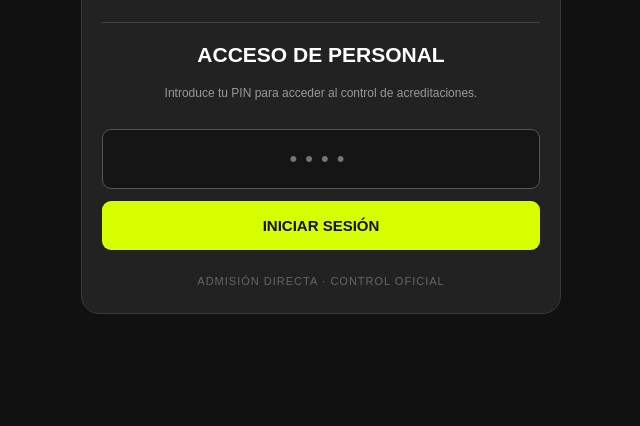
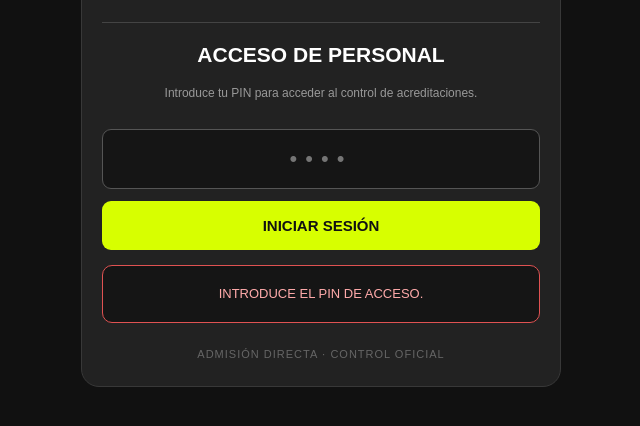
Before and after one commit to admisiondirectacontacto/ad-control, a plain HTML site: page index.html in a window 1280 px wide. Both pictures are taken after a click on the button "INICIAR SESIÓN". Shown: the part 126-552 px from the top of the page, without its empty margins (319-959 px from the left). Drawn offline with Linux system fonts and the light colour scheme.

Commit message:
Update index.html

```diff
--- a/index.html
+++ b/index.html
@@ -1,4 +1,3 @@
-
 <!DOCTYPE html>
 <html lang="es">
 <head>
@@ -169,6 +168,8 @@
     <button id="botonLogin" onclick="iniciarSesion()">
       INICIAR SESIÓN
     </button>
+
+    <div id="estadoLogin" class="resultado oculto" role="status" aria-live="polite"></div>
   </section>
 
   <section id="pantallaControl" class="oculto">
@@ -223,6 +224,14 @@
   const botonContinuar = document.getElementById("botonContinuar");
   const estado = document.getElementById("estado");
   const resultado = document.getElementById("resultado");
+  const estadoLogin = document.getElementById("estadoLogin");
+
+  function mostrarEstadoLogin(mensaje, tipo = "error") {
+    estadoLogin.textContent = mensaje;
+    estadoLogin.classList.remove("oculto");
+    estadoLogin.style.borderColor = tipo === "correcto" ? "#55d878" : "#e05252";
+    estadoLogin.style.color = tipo === "correcto" ? "#aaffb7" : "#ffaaaa";
+  }
 
   function mostrarEstado(mensaje, tipo = "normal") {
     estado.textContent = mensaje;
@@ -268,10 +277,11 @@
     const pin = pinInput.value.trim();
 
     if (!pin) {
-      mostrarEstado("INTRODUCE EL PIN DE ACCESO.", "aviso");
+      mostrarEstadoLogin("INTRODUCE EL PIN DE ACCESO.");
       return;
     }
 
+    estadoLogin.classList.add("oculto");
     botonLogin.disabled = true;
     botonLogin.textContent = "COMPROBANDO...";
 
@@ -282,7 +292,7 @@
       });
 
       if (!datos.ok || !datos.token) {
-        mostrarEstado(datos.mensaje || "PIN INCORRECTO.", "error");
+        mostrarEstadoLogin(datos.mensaje || "PIN INCORRECTO.");
         return;
       }
 
@@ -295,7 +305,7 @@
       mostrarEstado("SESIÓN INICIADA · LISTO PARA ESCANEAR.", "correcto");
 
     } catch (error) {
-      mostrarEstado(error.message || "NO SE PUDO CONECTAR CON EL SERVIDOR.", "error");
+      mostrarEstadoLogin(error.message || "NO SE PUDO CONECTAR CON EL SERVIDOR.");
     } finally {
       botonLogin.disabled = false;
       botonLogin.textContent = "INICIAR SESIÓN";
```
